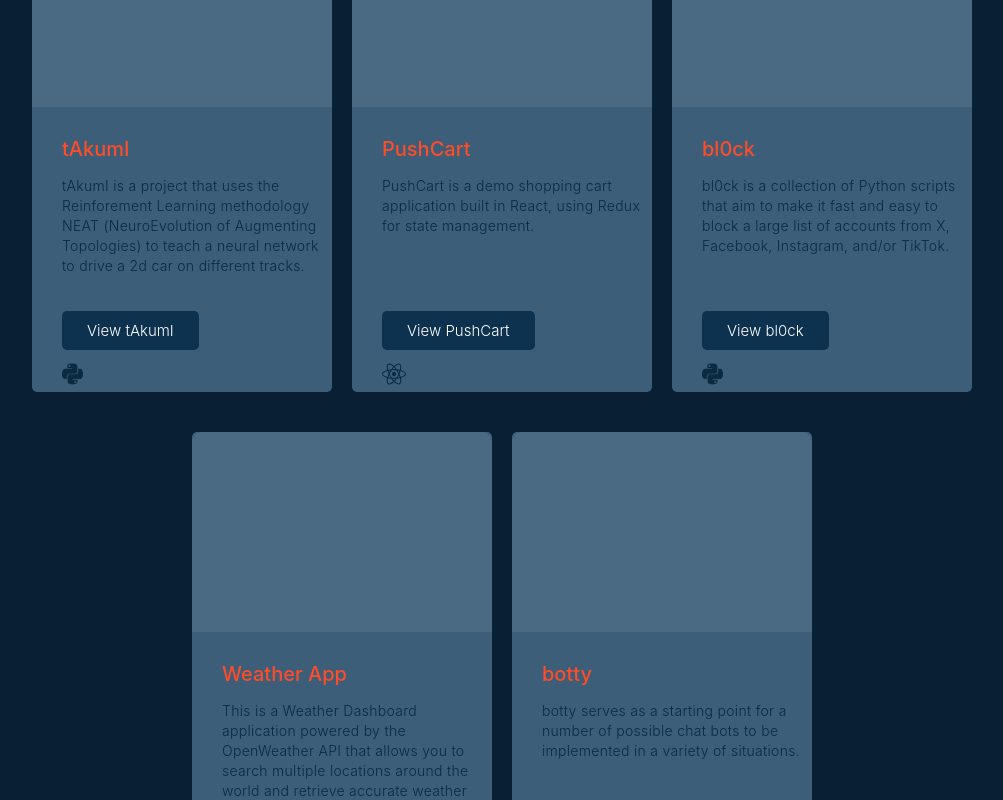
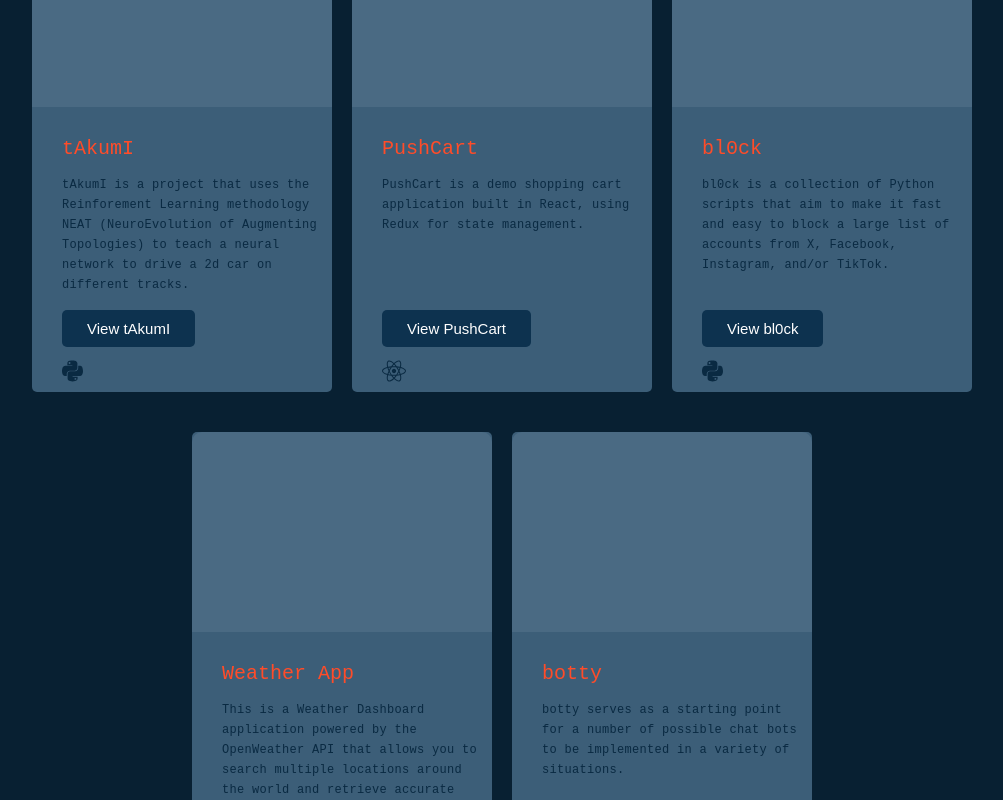
Before and after one commit to kylest0kes/folio, a React (Create React App) app: page / in a window 1280 px wide. Shown: the part 2940-3740 px from the top of the page, without its empty margins (138-1141 px from the left). Built offline with nearby package versions, Linux system fonts and the light colour scheme.

Commit message:
font update

```diff
--- a/src/Components/ProjectCard/ProjectCard.css
+++ b/src/Components/ProjectCard/ProjectCard.css
@@ -20,7 +20,6 @@
 }
 
 .card-project-title {
-    font-family: 'Inter', sans-serif;
     font-size: 20px;
     font-weight: 500;
     margin-bottom: 15px;
@@ -30,10 +29,9 @@
 }
 
 .card-project-description {
-    font-family: 'Inter', sans-serif;
     margin-top: 0px;
     margin-bottom: 15px;
-    font-size: 14px;
+    font-size: 12px;
     font-weight: 300;
     color: #0a2a42;
     letter-spacing: .3px;
@@ -43,7 +41,6 @@
 }
 
 .project-btn {
-    font-family: 'Inter', sans-serif;
     appearance: none;
     border: none;
     background-color: #0d324f;
```
